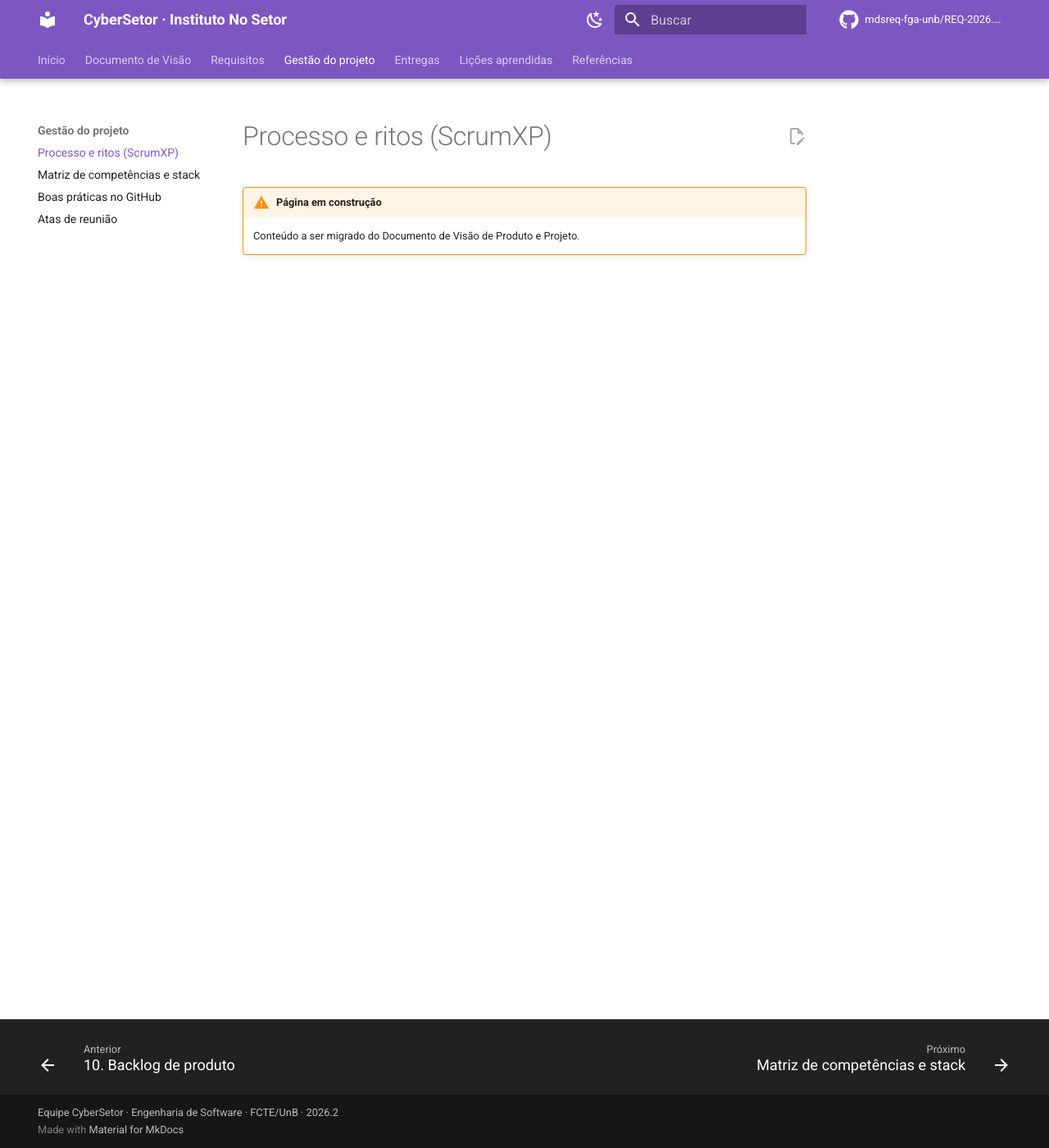
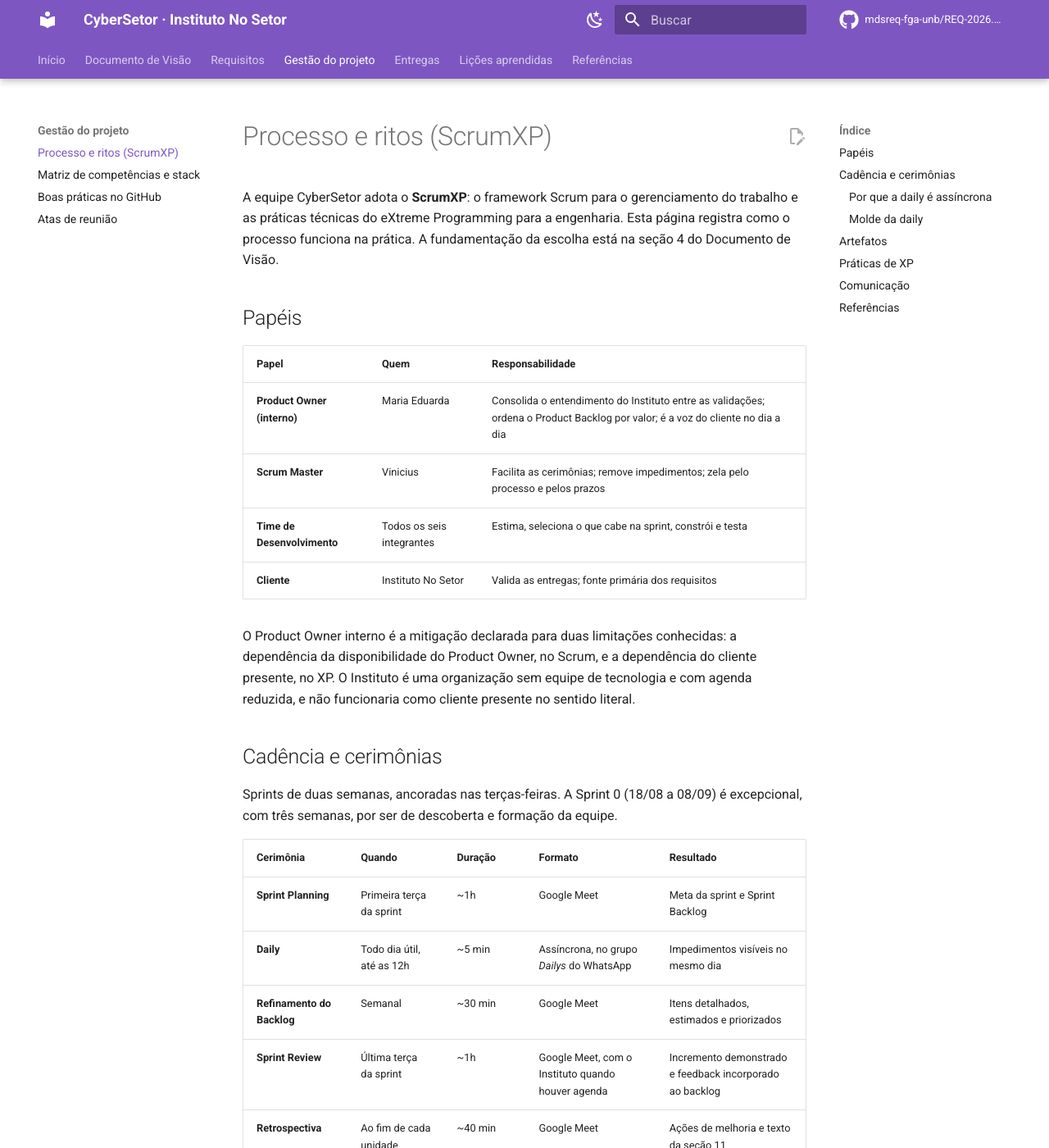
Before and after one commit to mdsreq-fga-unb/REQ-2026.2-T02-CyberSetor, an MkDocs documentation site: the page built from docs/gestao/processo-scrumxp.md, in a window 1280 px wide and 1400 px high. Shown: the whole window at 82% size. Built offline with MkDocs 1.6.1 and Material for MkDocs 9.7.7, drawn with Linux system fonts in a browser that asks for light colours; comment, search, counter and statistics services are not loaded; some of the changed text lies outside the part shown.

Commit message:
docs(gestao): publica processo e ritos ScrumXP

````diff
--- a/docs/gestao/processo-scrumxp.md
+++ b/docs/gestao/processo-scrumxp.md
@@ -1,4 +1,87 @@
 # Processo e ritos (ScrumXP)
 
-!!! warning "Página em construção"
-    Conteúdo a ser migrado do Documento de Visão de Produto e Projeto.
+A equipe CyberSetor adota o **ScrumXP**: o framework Scrum para o gerenciamento do trabalho e as práticas técnicas do eXtreme Programming para a engenharia. Esta página registra como o processo funciona na prática. A fundamentação da escolha está na seção 4 do Documento de Visão.
+
+## Papéis
+
+| Papel | Quem | Responsabilidade |
+|---|---|---|
+| **Product Owner (interno)** | Maria Eduarda | Consolida o entendimento do Instituto entre as validações; ordena o Product Backlog por valor; é a voz do cliente no dia a dia |
+| **Scrum Master** | Vinicius | Facilita as cerimônias; remove impedimentos; zela pelo processo e pelos prazos |
+| **Time de Desenvolvimento** | Todos os seis integrantes | Estima, seleciona o que cabe na sprint, constrói e testa |
+| **Cliente** | Instituto No Setor | Valida as entregas; fonte primária dos requisitos |
+
+O Product Owner interno é a mitigação declarada para duas limitações conhecidas: a dependência da disponibilidade do Product Owner, no Scrum, e a dependência do cliente presente, no XP. O Instituto é uma organização sem equipe de tecnologia e com agenda reduzida, e não funcionaria como cliente presente no sentido literal.
+
+## Cadência e cerimônias
+
+Sprints de duas semanas, ancoradas nas terças-feiras. A Sprint 0 (18/08 a 08/09) é excepcional, com três semanas, por ser de descoberta e formação da equipe.
+
+| Cerimônia | Quando | Duração | Formato | Resultado |
+|---|---|---|---|---|
+| **Sprint Planning** | Primeira terça da sprint | ~1h | Google Meet | Meta da sprint e Sprint Backlog |
+| **Daily** | Todo dia útil, até as 12h | ~5 min | Assíncrona, no grupo *Dailys* do WhatsApp | Impedimentos visíveis no mesmo dia |
+| **Refinamento do Backlog** | Semanal | ~30 min | Google Meet | Itens detalhados, estimados e priorizados |
+| **Sprint Review** | Última terça da sprint | ~1h | Google Meet, com o Instituto quando houver agenda | Incremento demonstrado e feedback incorporado ao backlog |
+| **Retrospectiva** | Ao fim de cada unidade | ~40 min | Google Meet | Ações de melhoria e texto da seção 11 |
+
+### Por que a daily é assíncrona
+
+A equipe é formada por seis estudantes com grades e compromissos distintos. Uma daily síncrona diária não se sustentaria. O que a cerimônia precisa entregar é **compromisso** e **visibilidade de impedimentos**, dois dos sete valores da Engenharia de Requisitos adotados pela disciplina. Uma daily escrita, no mesmo lugar, todo dia, entrega isso de forma mais confiável. É uma adaptação consciente do rito ao contexto.
+
+### Molde da daily
+
+```
+📅 [DD/MM] — Seu Nome
+✅ Feito: o que concluí desde a última daily
+🔄 Fazendo: o que vou tocar hoje
+🚧 Impedimento: o que está me travando, ou "nenhum"
+```
+
+**Regras:** todo dia útil até as 12h, inclusive sem avanço (escreve-se "sem avanço") · impedimento é campo obrigatório · quem depende de outra pessoa a marca · o grupo *Dailys* é exclusivo para dailies; discussão vai para o grupo *Geral* e decisão vira ata · impedimento declarado é resolvido ou escalado pelo Scrum Master em até 24 horas.
+
+## Artefatos
+
+| Artefato | Onde vive | Responsável |
+|---|---|---|
+| Visão do Produto | Este site | Equipe |
+| Product Backlog | GitHub Projects e Issues | Product Owner |
+| Sprint Backlog | GitHub Projects | Time |
+| Incremento | Branch `main` e ambiente publicado | Time |
+| Atas de reunião | [Atas de reunião](atas.md) | Relator da reunião |
+| Definition of Ready e Definition of Done | Seção 9 do documento (Unidade 2) | Equipe |
+| Matriz de competências | [Matriz de competências e stack](matriz-competencias.md) | Scrum Master |
+
+Histórias de usuário seguem o formato do XP: escritas em linguagem não técnica, na perspectiva de quem usa, com critérios de aceitação que as tornam testáveis.
+
+```
+Como <perfil do Instituto>, quero <ação> para <resultado esperado>.
+
+Critérios de aceitação:
+- Dado <contexto>, quando <ação>, então <resultado observável>
+```
+
+## Práticas de XP
+
+**Adotadas:** histórias de usuário · critérios de aceitação · testes de aceitação · pequenas releases · integração contínua · programação em pares · propriedade coletiva do código · design simples · padrões de codificação · cliente presente **adaptado**, com Product Owner interno e validações periódicas.
+
+**Não adotadas, com justificativa:**
+
+| Prática | Justificativa |
+|---|---|
+| TDD integral | A equipe não tem maturidade para sustentá-lo. Adotam-se testes de aceitação |
+| Refatoração contínua agressiva | Exige suíte de testes robusta, que não existirá no prazo |
+| Metáfora do sistema | Baixo retorno em projeto pequeno |
+| Semana de 40 horas | Não se aplica ao contexto acadêmico |
+
+## Comunicação
+
+Comunidade no WhatsApp *CyberSetor - Requisitos*, com três grupos: *Avisos* (comunicados), *CyberSetor - Geral* (discussão e decisões) e *Dailys* (só dailies). Reuniões no Google Meet, com gravação e ata automática. Entregas publicadas neste site; o Google Docs é rascunho.
+
+## Referências
+
+BECK, K.; ANDRES, C. **Extreme Programming Explained: Embrace Change.** 2. ed. Boston: Addison-Wesley, 2004.
+
+MARSICANO, G. **Requisitos de Software: Comunicação é tudo!** v1.1 draft. Brasília: FCTE/UnB, 2026.
+
+SCHWABER, K.; SUTHERLAND, J. **The Scrum Guide.** 2020. Disponível em: https://scrumguides.org. Acesso em: 2 set. 2026.
````
